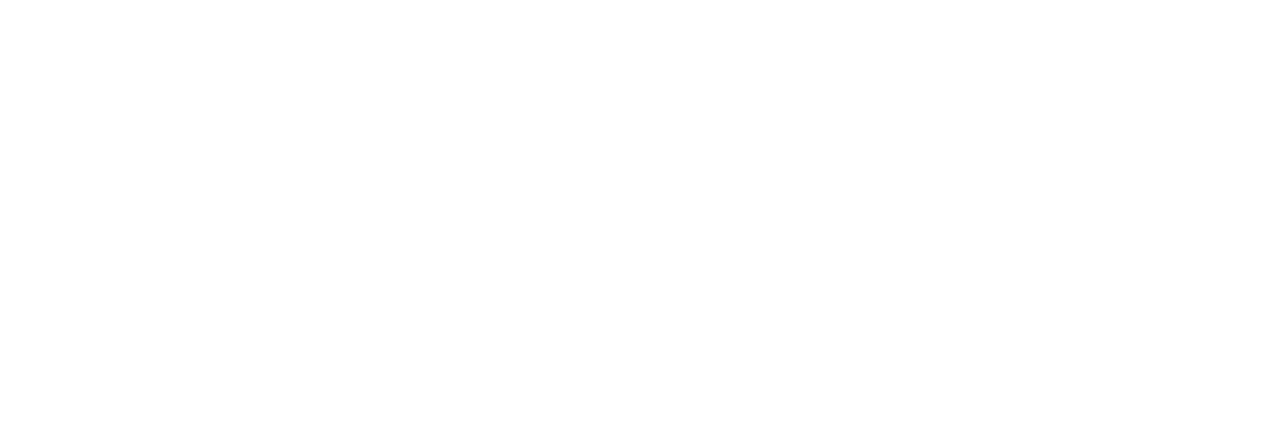
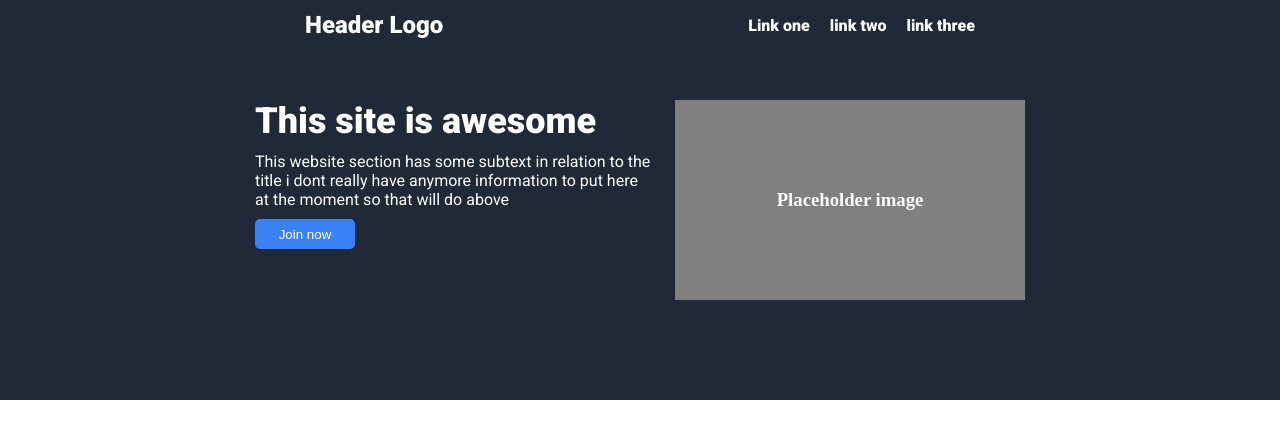
Before and after one commit to Cameran-Luton/odin-landing-page, a plain HTML site: page index.html in a window 1280 px wide. Drawn offline with Linux system fonts and the light colour scheme.

Commit message:
Set positioning of header elements

```diff
--- a/index.html
+++ b/index.html
@@ -1,10 +1,47 @@
 <!DOCTYPE html>
 <html lang="en">
   <head>
+    <link rel="preconnect" href="https://fonts.googleapis.com" />
+    <link rel="preconnect" href="https://fonts.gstatic.com" crossorigin />
+    <link
+      href="https://fonts.googleapis.com/css2?family=Roboto:wght@400;900&display=swap"
+      rel="stylesheet"
+    />
     <meta charset="UTF-8" />
     <link rel="stylesheet" href="./style/style.css" />
     <meta name="viewport" content="width=device-width, initial-scale=1.0" />
     <title>HomePage</title>
   </head>
-  <body></body>
+  <body>
+    <header class="header">
+      <nav class="navbar">
+        <div class="logo roboto-black">Header Logo</div>
+        <div>
+          <ul class="navitems roboto-black">
+            <li>Link one</li>
+            <li>link two</li>
+            <li>link three</li>
+          </ul>
+        </div>
+      </nav>
+      <div class="h-content">
+        <div class="h-contentbox">
+          <div class="h-contenttext roboto-regular">
+            <h2>This site is awesome</h2>
+            <p>
+              This website section has some subtext in relation to the title i
+              dont really have anymore information to put here at the moment so
+              that will do above
+            </p>
+            <button class="joinbutton">Join now</button>
+          </div>
+          <div>
+            <div class="imgph">
+              <h3>Placeholder image</h3>
+            </div>
+          </div>
+        </div>
+      </div>
+    </header>
+  </body>
 </html>
--- a/style/style.css
+++ b/style/style.css
@@ -0,0 +1,87 @@
+* {
+  margin: 0;
+  padding: 0;
+}
+
+.header {
+  background-color: #1f2937;
+  height: 400px;
+}
+
+.navbar {
+  display: flex;
+  justify-content: space-evenly;
+  align-items: center;
+  height: 50px;
+}
+
+.logo {
+  color: white;
+  font-size: 24px;
+  font-weight: 900;
+  font-family: Arial, Helvetica, sans-serif;
+}
+.navitems {
+  color: white;
+  list-style-type: none;
+  display: flex;
+  justify-content: center;
+  align-items: center;
+  gap: 20px;
+}
+.h-content {
+  display: flex;
+  justify-content: center;
+  align-items: center;
+  height: 300px;
+}
+
+.h-contentbox {
+  display: flex;
+  justify-content: center;
+  gap: 20px;
+
+  color: white;
+}
+
+.h-contenttext {
+  display: flex;
+  flex-direction: column;
+  gap: 10px;
+  flex-basis: 400px;
+}
+
+.joinbutton {
+  color: white;
+  background-color: #3882f6;
+  border-radius: 5px;
+  width: 100px;
+  height: 30px;
+  border: 0;
+}
+.h-content h2 {
+  font-size: 36px;
+  font-weight: 900;
+}
+
+.imgph {
+  display: flex;
+  justify-content: center;
+  align-items: center;
+  background-color: grey;
+  height: 200px;
+  width: 350px;
+}
+
+/* font section */
+.roboto-regular {
+  font-family: "Roboto", sans-serif;
+  font-weight: 400;
+  font-style: normal;
+}
+
+.roboto-black {
+  font-family: "Roboto", sans-serif;
+  font-weight: 900;
+  font-style: normal;
+}
```
